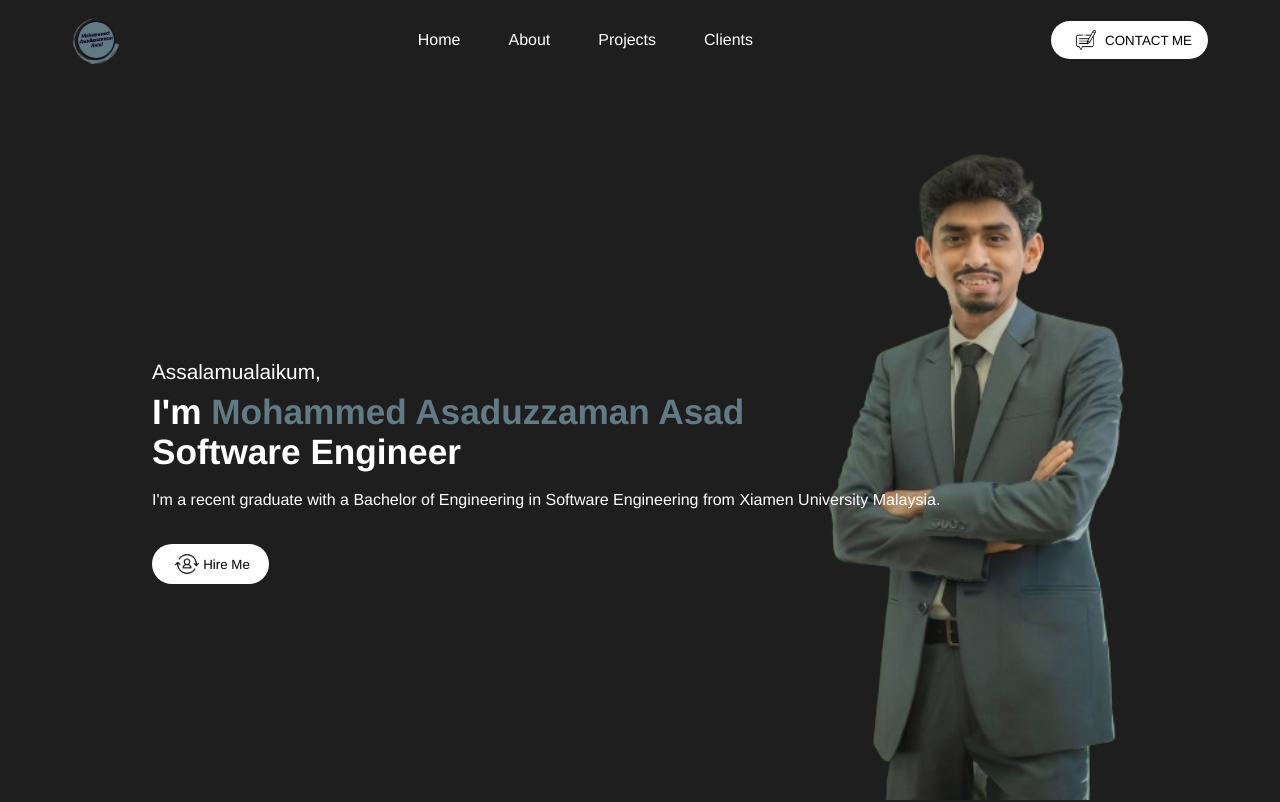
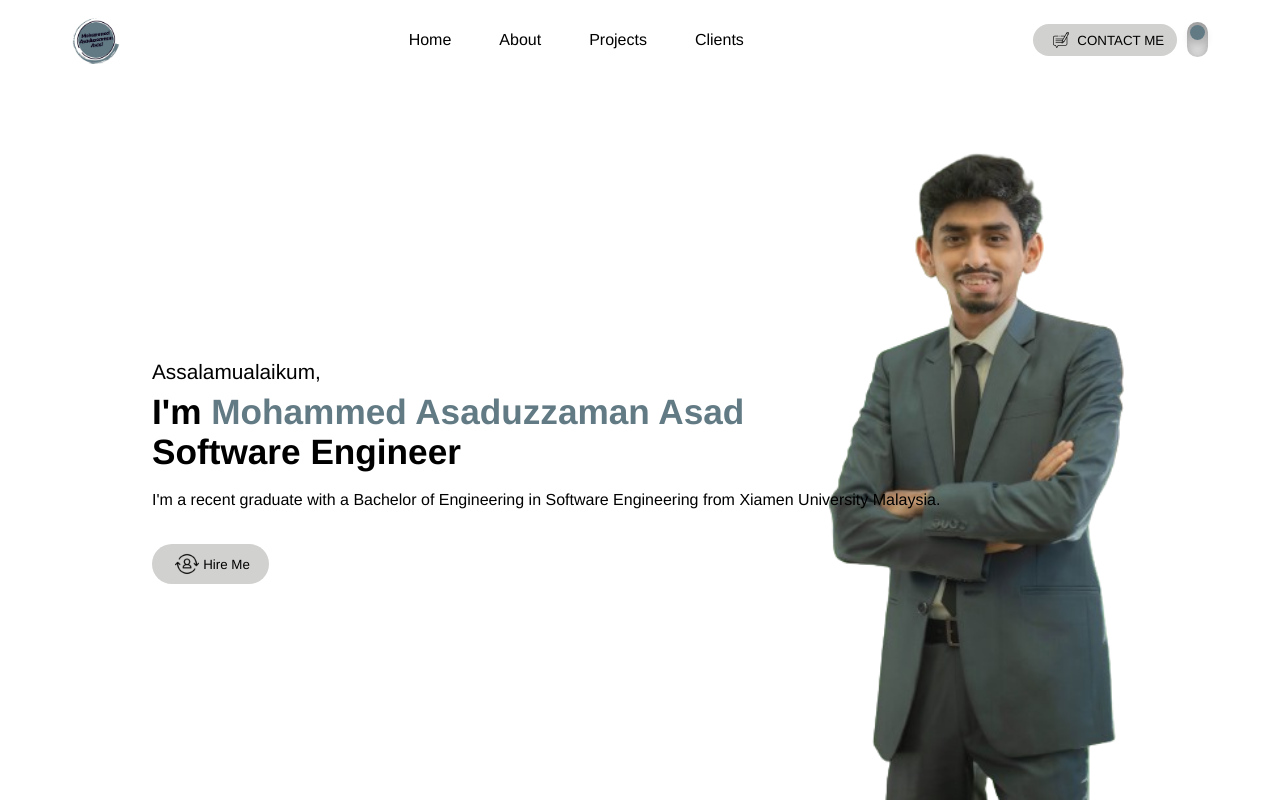
Before and after one commit to maza21asad/asadportfolio, a React (Create React App) app: page / in a window 1280 px wide. Shown: the top 802 px of the page. Built offline with nearby package versions, Linux system fonts and the light colour scheme.

Commit message:
Dark/Light Mode updated

```diff
--- a/public/style.css
+++ b/public/style.css
@@ -1,3 +1,21 @@
+/* ------  ------ */
+:root {
+    --body_background: white;
+    --body_color: black;
+    --link_color: navy;
+    --button_color: #d1d1cf;
+    --container_color: #d1d1cf;
+  }
+
+  [data-theme="dark"] {
+    --body_background: rgb(30, 30, 30);
+    --body_color: white;
+    --link_color: cyan;
+    --button_color: white;
+    --container_color: rgb(40, 40, 40);
+  }
+  /* ------  ------ */
+
 * {
     margin: 0;
     padding: 0;
@@ -8,8 +26,16 @@
 }
 
 body {
-    background: rgb(30, 30, 30);
-    color: white;
+    background: var(--body_background);
+    color: var(--body_color);
     overflow: hidden;
     overflow-y: scroll;
 }
+
+App-link {
+    color: var(--link_color);
+}
+
+* button {
+    border: 0.2rem;
+}
--- a/src/App.css
+++ b/src/App.css
@@ -21,7 +21,7 @@
   align-items: center;
   justify-content: center;
   font-size: calc(10px + 2vmin);
-  color: white;
+  color: var(--body_color);
 }
 
 .App-link {
--- a/src/components/Contact/contact.css
+++ b/src/components/Contact/contact.css
@@ -38,14 +38,14 @@
     max-width: 40rem;
     margin: 0.5rem;
     padding: 0.5rem 1rem;
-    color: white;
-    border-color: #627a84;
+    color: var(--body_color);
+    border: ridge;
     border-radius: 0.5rem;
-    background: rgb(40, 40, 40);
+    background: var(--container_color);
 }
 
 .submitBtn {
-    background: white;
+    background: var(--button_color);
     color: #000;
     padding: 0.75rem 3.5rem;
     border: none;
--- a/src/components/Footer/footer.css
+++ b/src/components/Footer/footer.css
@@ -1,7 +1,7 @@
 .footer {
     width: 100vw;
     height: 3rem;
-    background: rgb(40, 40, 40);
+    background: var(--container_color);
     font-size: smaller;
     font-weight: 100;
     text-align: center;
--- a/src/components/Intro/intro.css
+++ b/src/components/Intro/intro.css
@@ -53,7 +53,7 @@
 }
 
 .hireMeBtn {
-    background: white;
+    background: var(--button_color);
     margin: 1rem 0;
     display: flex;
     align-items: center;
@@ -66,6 +66,7 @@
 .hireMeBtn:hover {
     background: #627a84;
     cursor: pointer;
+    color: white;
 }
 
 .hireMe {
--- a/src/components/Intro/intro.js
+++ b/src/components/Intro/intro.js
@@ -18,7 +18,14 @@ function Intro() {
           Engineering from Xiamen University Malaysia.
         </p>
         <Link>
-          <button className="hireMeBtn">
+          <button
+            className="hireMeBtn"
+            onClick={() => {
+              document
+                .getElementById("contact")
+                .scrollIntoView({ behavior: "smooth", duration: "500" });
+            }}
+          >
             <img src={hireMe} alt="Hire me" className="hireMe" />
             Hire Me
           </button>
--- a/src/components/NavBar/navbar.css
+++ b/src/components/NavBar/navbar.css
@@ -1,5 +1,5 @@
 .navbar {
-    background: rgb(30, 30, 30);
+    background: var(--body_background);
     height: 5rem;
     width: 100vw;
     max-width: 75rem;
@@ -19,27 +19,34 @@
     width: 3rem;
 }
 
+.contact-DarkMode-container {
+    display: flex;
+    align-items: center;
+    justify-content: space-between;
+}
+
 .desktopMenuBtn {
-    background: white;
+    background: var(--button_color);
     color: black;
     border: none;
     display: flex;
     align-items: center;
     justify-content: center;
-    padding: 0 1rem;
+    padding: 0 0.8rem;
     border-radius: 2rem;
 }
 
 .desktopMenuBtn:hover {
     background: #627a84;
     cursor: pointer;
+    color: white;
 }
 
 .desktopMenuImg {
     object-fit: cover;
-    height: 1.2rem;
-    width: 1.2rem;
-    margin: 0.6rem;
+    height: 1rem;
+    width: 1rem;
+    margin: 0.5rem;
 }
 
 .desktopMenuListItem {
@@ -65,8 +72,78 @@
     color: white;
 }
 
-/* mobile */
+/* ----------- Dark Mode ------------ */
+.dark_mode {
+    margin-top: -20px;
+    margin-left: 10px;
+}
 
+.dark_mode_label {
+    object-fit: cover;
+    width: 21px;
+    height: 35px;
+    position: relative;
+    display: block;
+    background: #ebebeb;
+    border-radius: 200px;
+    box-shadow: inset 0px 5px 15px rgba(0, 0, 0, 0.4),
+        inset 0px -5px 15px rgba(255, 255, 255, 0.4);
+    cursor: pointer;
+    transition: 0.3s;
+}
+.dark_mode_label:after {
+    content: "";
+    width: 15px;
+    height: 15px;
+    position: absolute;
+    top: 3px;
+    left: 3px;
+    background: linear-gradient(180deg, #627a84, #627a84);
+    border-radius: 180px;
+    box-shadow: 0px 5px 10px rgba(0, 0, 0, 0.2);
+    transition: 0.3s;
+}
+.dark_mode_input {
+    width: 0;
+    height: 0;
+    visibility: hidden;
+}
+.dark_mode_input:checked + .dark_mode_label {
+    background: #242424;
+}
+.dark_mode_input:checked + .dark_mode_label:after {
+    top: calc(100% - 18px);
+    background: linear-gradient(180deg, #777, #3a3a3a);
+}
+.dark_mode_label:active:after {
+    width: 15px;
+}
+
+.dark_mode_label svg {
+    position: absolute;
+    width: 20px;
+    top: 5px;
+    z-index: 100;
+}
+.dark_mode_label svg.sun {
+    left: 5px;
+    fill: #fff;
+    transition: 0.3s;
+}
+.dark_mode_label svg.moon {
+    left: 40px;
+    fill: #7e7e7e;
+    transition: 0.3s;
+}
+.dark_mode_input:checked + .dark_mode_label svg.sun {
+    fill: #7e7e7e;
+}
+.dark_mode_input:checked + .dark_mode_label svg.moon {
+    fill: white;
+}
+/* --------------- */
+
+/*----------- mobile------------- */
 .mobMenu {
     display: none;
     object-fit: cover;
@@ -77,15 +154,15 @@
 .navMenu {
     position: absolute;
     top: 4rem;
-    right: 2rem;
+    right: 0.3rem;
     z-index: 2;
     display: flex;
     flex-direction: column;
     padding: 0.5rem;
     height: fit-content;
-    min-width: 15rem;
+    min-width: 75%;
     background: rgb(40, 40, 40);
-    border-radius: 1rem;
+    border-radius: 0.5rem;
 }
 
 .listItem {
@@ -105,4 +182,31 @@
     .desktopMenuBtn {
         display: none;
     }
+    .contact-DarkMode-container {
+        display: none;
+    }
+
+    /* ---------- */
+    .dark_mode2 {
+        display: flex;
+        align-items: center;
+        justify-content: space-between;
+        padding: 0.5rem 1rem;
+    }
+    .dark_mode_label {
+        width: 55px;
+        height: 25px;
+    }
+    .dark_mode_label:after {
+        width: 20px;
+        height: 20px;
+    }
+    .dark_mode_input:checked + .dark_mode_label:after {
+        left: 50px;
+        transform: translateX(-100%);
+        top: calc(100% - 22px);
+    }
+    .dark_mode_label:active:after {
+        width: 25px;
+    }
 }
--- a/src/components/NavBar/navbar.js
+++ b/src/components/NavBar/navbar.js
@@ -1,4 +1,4 @@
-import React, { useState } from "react";
+import React, { useEffect, useState } from "react";
 import "./navbar.css";
 import logo from "../../assets/LogoAsad.png";
 import contactImg from "../../assets/contact-form.png";
@@ -6,7 +6,52 @@ import { Link } from "react-scroll";
 import MobMenu from "../../assets/menu.png";
 
 const Navbar = () => {
+  // const [showMenu, setShowMenu] = useState(false);
+  // const [isDarkMode, setIsDarkMode] = useState(false);
+  // const setDarkMode = () => {
+  //   document.querySelector("body").setAttribute("data-theme", "dark");
+  //   // localStorage.setItem("selectedTheme", "dark"); //after refresh stay on dark mode
+  //   setIsDarkMode(true);
+  // };
+  // const setLightMode = () => {
+  //   document.querySelector("body").setAttribute("data-theme", "light");
+  //   // localStorage.setItem("selectedTheme", "light"); //after refresh stay on light mode
+  //   setIsDarkMode(false);
+  // };
+
+  // // const selectedTheme = localStorage.getItem("selectedTheme");
+
+  // // if (selectedTheme === "dark") {
+  // //   setDarkMode();
+  // // }
+
+  // const toggleTheme = (e) => {
+  //   if (e.target.checked) {
+  //     setDarkMode();
+  //   } else {
+  //     setLightMode();
+  //   }
+  // };
+
   const [showMenu, setShowMenu] = useState(false);
+
+  // -----darkMode-----
+  const [isDarkMode, setIsDarkMode] = useState(false);
+  useEffect(() => {
+    const selectedTheme = localStorage.getItem("selectedTheme");
+    if (selectedTheme === "dark") {
+      document.querySelector("body").setAttribute("data-theme", "dark");
+      setIsDarkMode(true);
+    }
+  }, []); // Empty dependency array to run only once on mount
+
+  const toggleTheme = () => {
+    const newTheme = isDarkMode ? "light" : "dark";
+    document.querySelector("body").setAttribute("data-theme", newTheme);
+    localStorage.setItem("selectedTheme", newTheme);
+    setIsDarkMode(!isDarkMode);
+  };
+  // -------------
 
   return (
     <nav className="navbar">
@@ -58,6 +103,8 @@ const Navbar = () => {
           Clients
         </Link>
       </div>
+
+      <div className="contact-DarkMode-container">
         <button
           className="desktopMenuBtn"
           onClick={() => {
@@ -69,6 +116,23 @@ const Navbar = () => {
           <img src={contactImg} alt="Contact Me" className="desktopMenuImg" />{" "}
           CONTACT ME
         </button>
+
+        {/* ------- DarkMode -------- */}
+        <div className="dark_mode">
+          <input
+            className="dark_mode_input"
+            type="checkbox"
+            id="darkmode-toggle"
+            onChange={toggleTheme}
+            checked={isDarkMode}
+          />
+          <label
+            className="dark_mode_label"
+            for="darkmode-toggle"
+            title={isDarkMode ? "Change to Light Mode" : "Change to Dark Mode"}
+          ></label>
+        </div>
+      </div>
 
       {/* ----------------Mobile Navbar--------------- */}
       <img
@@ -134,6 +198,23 @@ const Navbar = () => {
         >
           Contact
         </Link>
+        {/* ---------------- */}
+        <div className="dark_mode2">
+          Theme: Dark/Light
+          <input
+            className="dark_mode_input"
+            type="checkbox"
+            id="darkmode-toggle"
+            onChange={toggleTheme}
+            checked={isDarkMode}
+          />
+          <label
+            className="dark_mode_label"
+            for="darkmode-toggle"
+            title={isDarkMode ? "Change to Light Mode" : "Change to Dark Mode"}
+          ></label>
+        </div>
+        {/* --------------- */}
       </div>
     </nav>
   );
--- a/src/components/Works/works.css
+++ b/src/components/Works/works.css
@@ -41,7 +41,7 @@
 .worksBtn {
     padding: 0.5rem 2.5rem;
     border: none;
-    background: white;
+    background: var(--button_color);
     border-radius: 2rem;
     font-size: 1rem;
     margin: 3rem 0;
@@ -50,6 +50,7 @@
 .worksBtn:hover {
     cursor: pointer;
     background: #627a84;
+    color: white;
 }
 
 @media screen and (max-width:480px) {
```
Lines whose indentation alone changed are shown as unchanged.
